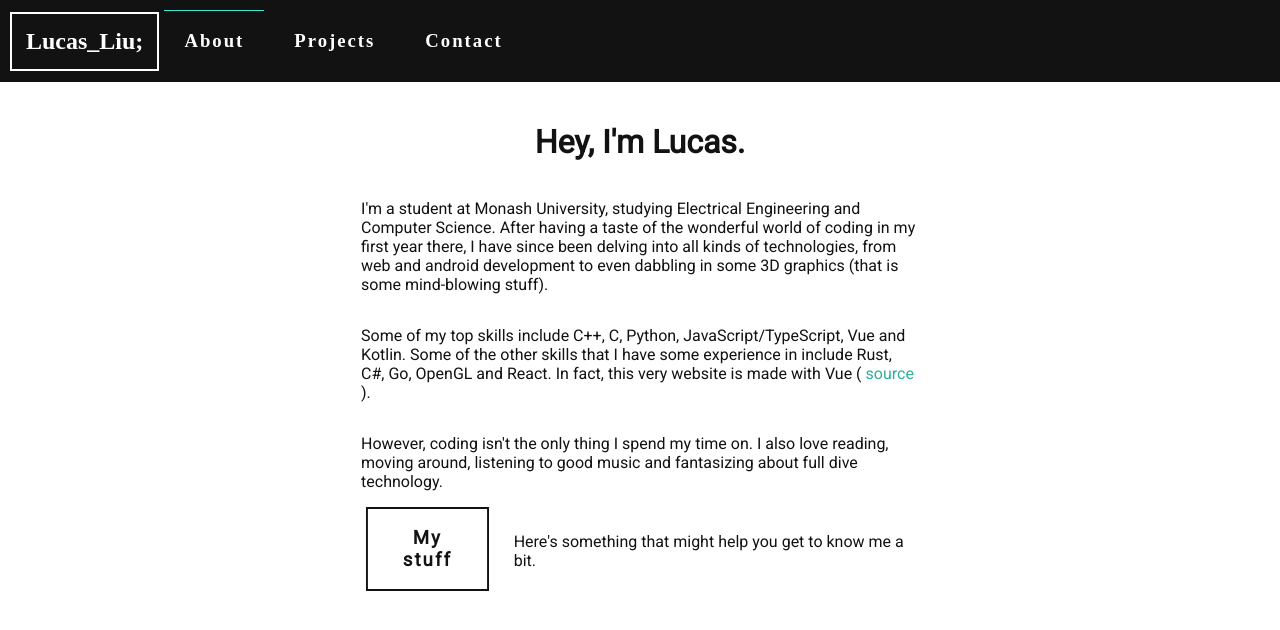
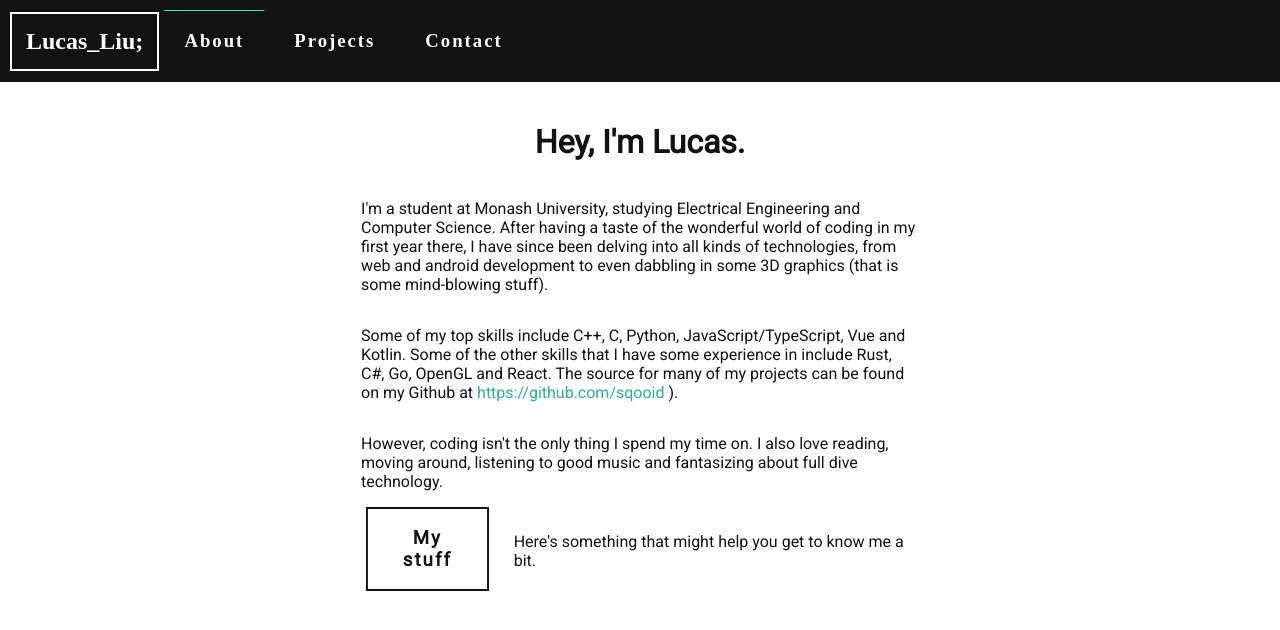
Before and after one commit to sqooid/portfolio-site, a Vue app: page / in a window 1280 px wide. Shown: the top 630 px of the page. Built offline with nearby package versions, Linux system fonts and the light colour scheme.

Commit message:
updated link to github profile

```diff
--- a/src/pages/About.vue
+++ b/src/pages/About.vue
@@ -11,9 +11,11 @@
     <p>
       Some of my top skills include C++, C, Python, JavaScript/TypeScript, Vue
       and Kotlin. Some of the other skills that I have some experience in
-      include Rust, C#, Go, OpenGL and React. In fact, this very website is made
-      with Vue (
-      <a href="https://github.com/sqooid/portfolio-site" class="link">source</a>
+      include Rust, C#, Go, OpenGL and React. The source for many of my projects
+      can be found on my Github at
+      <a href="https://github.com/sqooid" class="link">
+        https://github.com/sqooid
+      </a>
       ).
     </p>
     <p>
```
